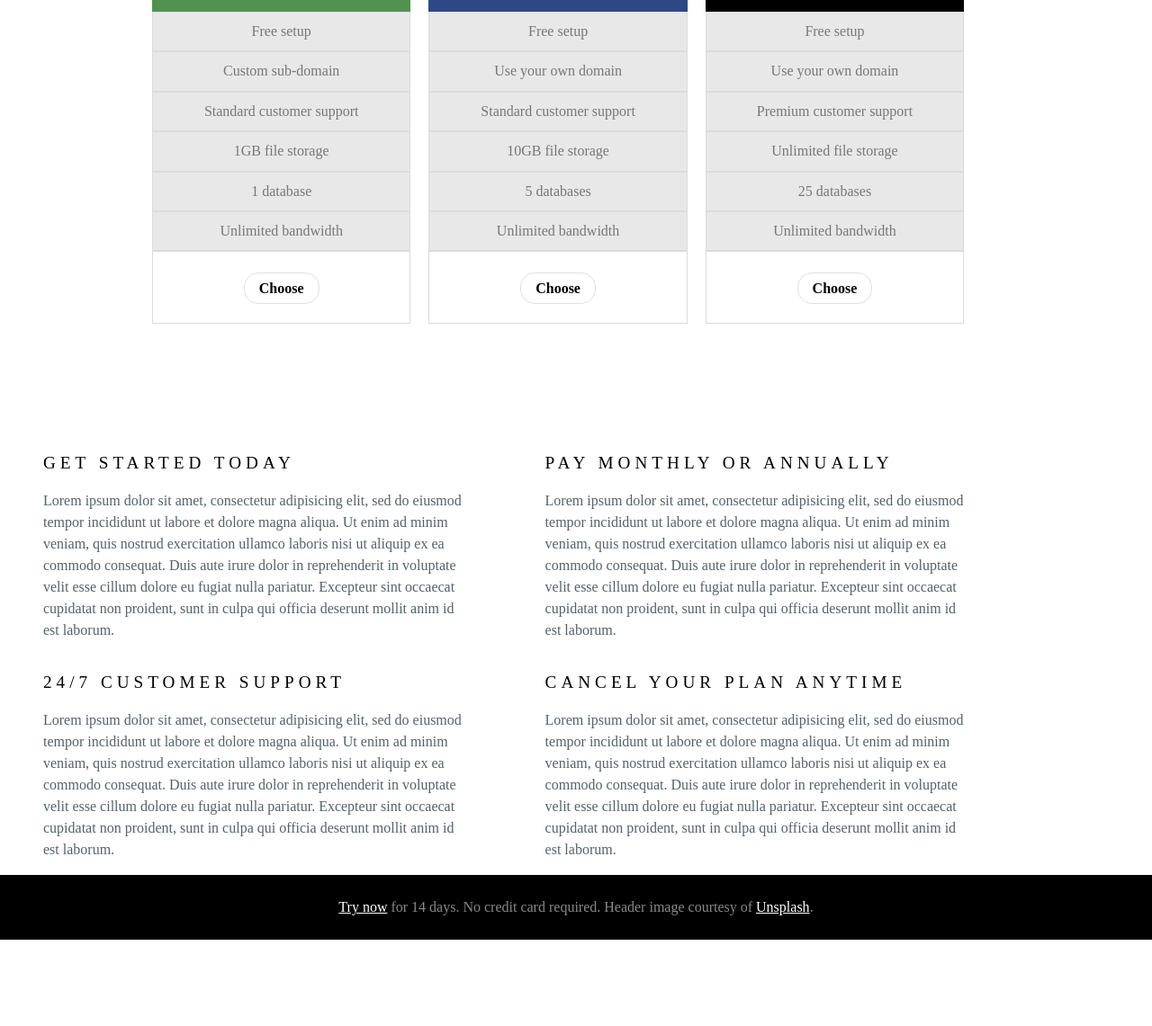
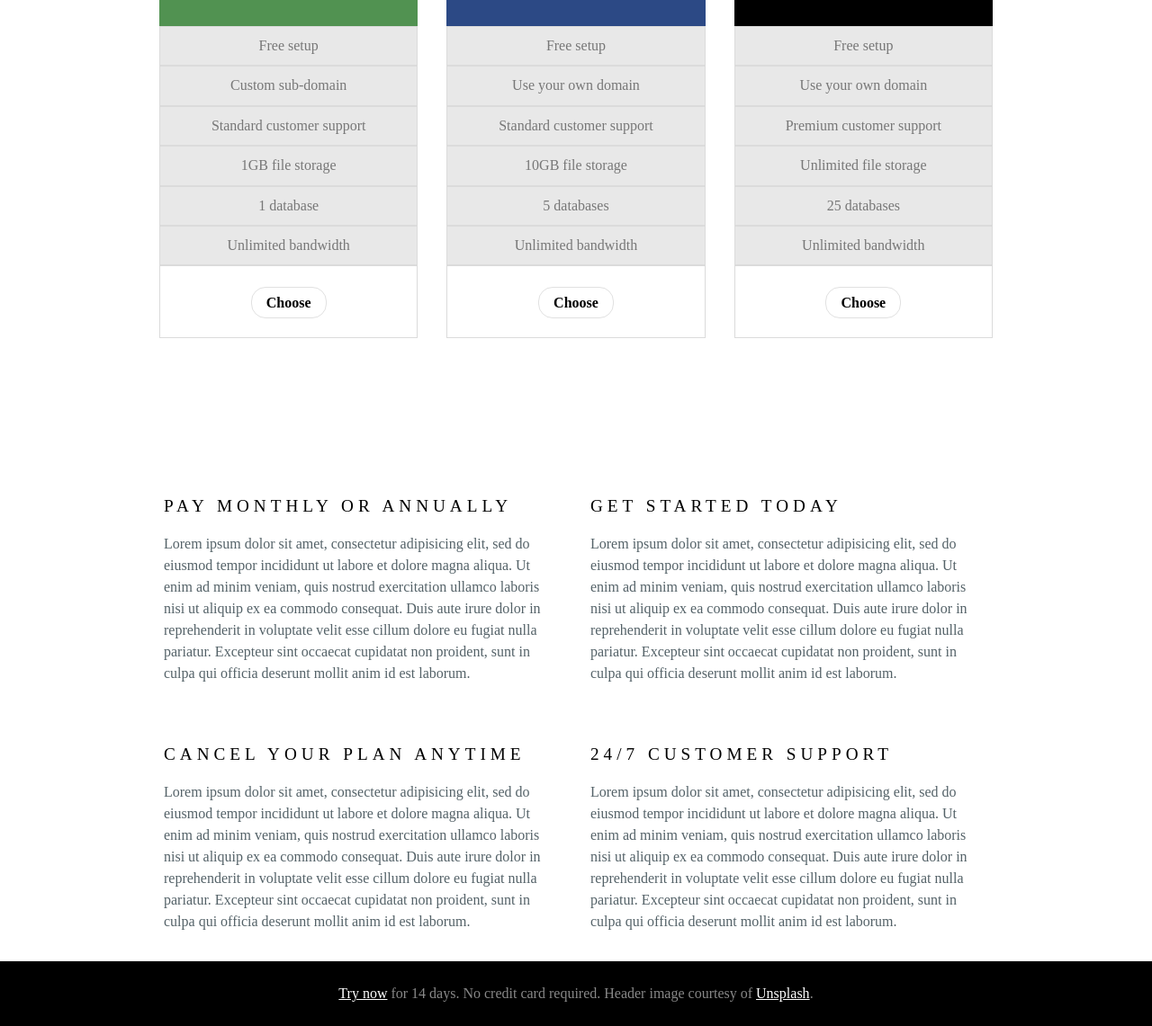
Before and after one commit to NJHawthorne/Responsive-Site-TIY-Week-One, a plain HTML site: page index.html in a window 1280 px wide. Shown: the part 708-1849 px from the top of the page at 90% size. Before the commit the page ends 1753 px from the top, so only its background shows below. Drawn offline with nearby package versions, Linux system fonts and the light colour scheme.

Commit message:
Fixed the styling/design. Finally.

```diff
--- a/css/styles.css
+++ b/css/styles.css
@@ -94,7 +94,8 @@ body {
     body main .premium-plan-panel:last-child {
       margin-bottom: 6.25em; }
   body .lorem-ipsum {
-    margin: 0 3em;
+    padding: 0;
+    margin: 0 4%;
     text-align: left; }
     body .lorem-ipsum h3 {
       font-weight: 400;
@@ -129,21 +130,22 @@ body {
     body main {
       max-width: 958px; }
       body main .premium-plan-panel {
-        display: inline-block;
-        margin: 0 0.5em;
-        width: 30%; }
-    body section > div {
-      display: inline-block;
-      width: 40%;
-      vertical-align: top; }
-    body section > div:first-child {
-      margin-right: 2.5em; }
-    body section > div:nth-child(2) {
-      margin-left: 2.5em; }
-    body section > div:nth-child(3) {
-      margin-right: 2.5em; }
-    body section > div:last-child {
-      margin-left: 2.5em; } }
+        float: left;
+        width: 33.333%;
+        border: 1em solid white;
+        box-sizing: border-box;
+        overflow: hidden; }
+    body section {
+      max-width: 948px;
+      margin: 0 auto; }
+      body section div {
+        float: right;
+        width: 50%;
+        vertical-align: top;
+        border: 1em solid white;
+        box-sizing: border-box; }
+    body footer {
+      overflow: hidden; } }
 @media (min-width: 979px) {
   body {
     max-width: 50000px; }
@@ -151,19 +153,13 @@ body {
       max-width: 980px;
       margin: 0 auto 3em auto; }
     body main {
+      margin: 0 auto;
+      overflow: hidden; }
+    body .lorem-ipsum {
+      overflow: hidden;
       margin: 0 auto; }
-    body .lorem-ipsum {
-      margin: 0 3em;
-      /*Not sure why using margin: 0 auto won't work in the above line, but some part of how I set up the divs and the paragraphs is messing with how they turn out. Not entirely sure how to fix it. */ }
-      body .lorem-ipsum section > div:first-child {
-        margin-left: auto; }
-      body .lorem-ipsum section > div:nth-child(2) {
-        margin-right: auto; }
-      body .lorem-ipsum section > div:nth-child(3) {
-        margin-left: auto; }
-      body .lorem-ipsum section > div:last-child {
-        margin-right: auto; }
     body footer {
-      margin: 0 auto; } }
+      margin: 0 auto;
+      clear: right; } }
 
 /*# sourceMappingURL=styles.css.map */
```
